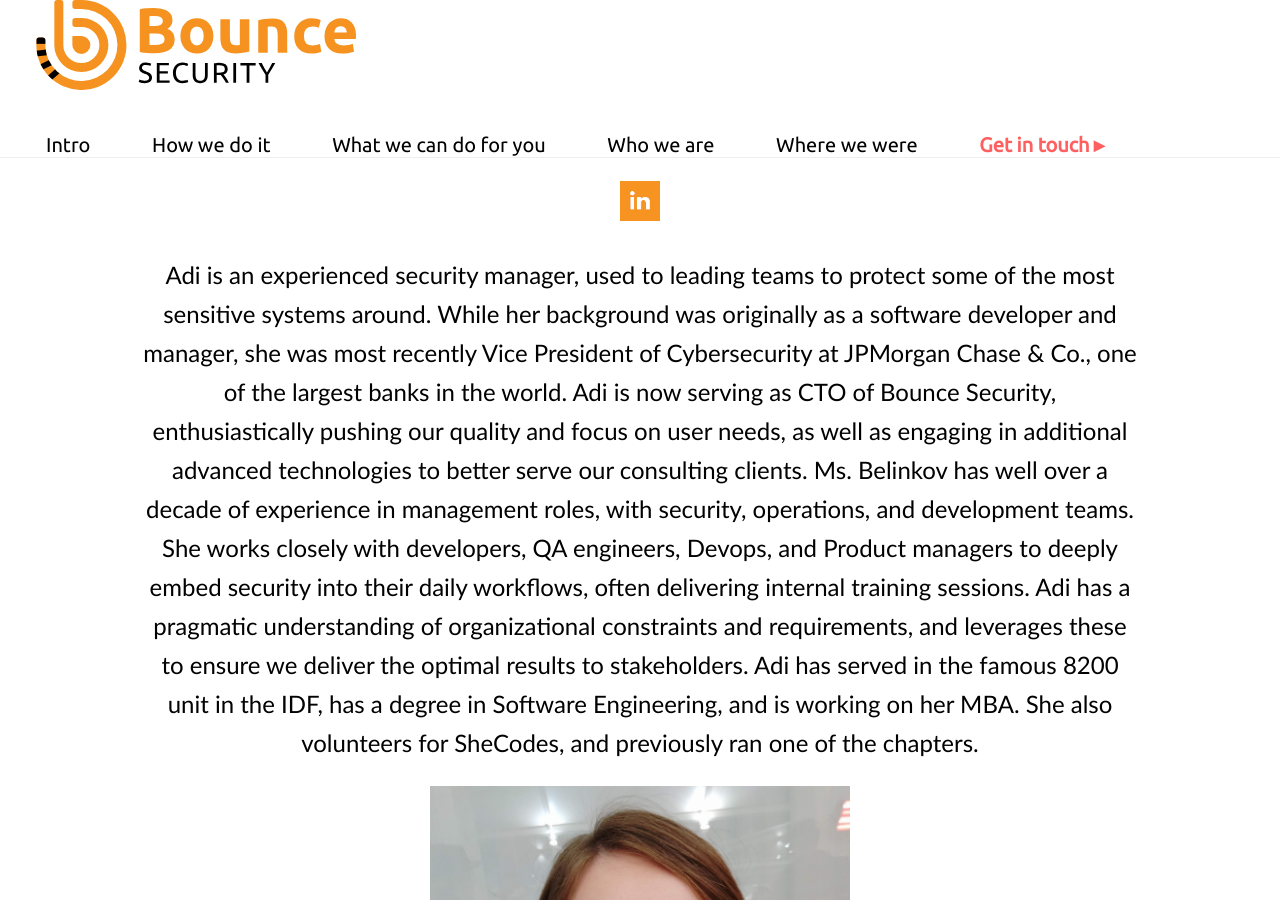
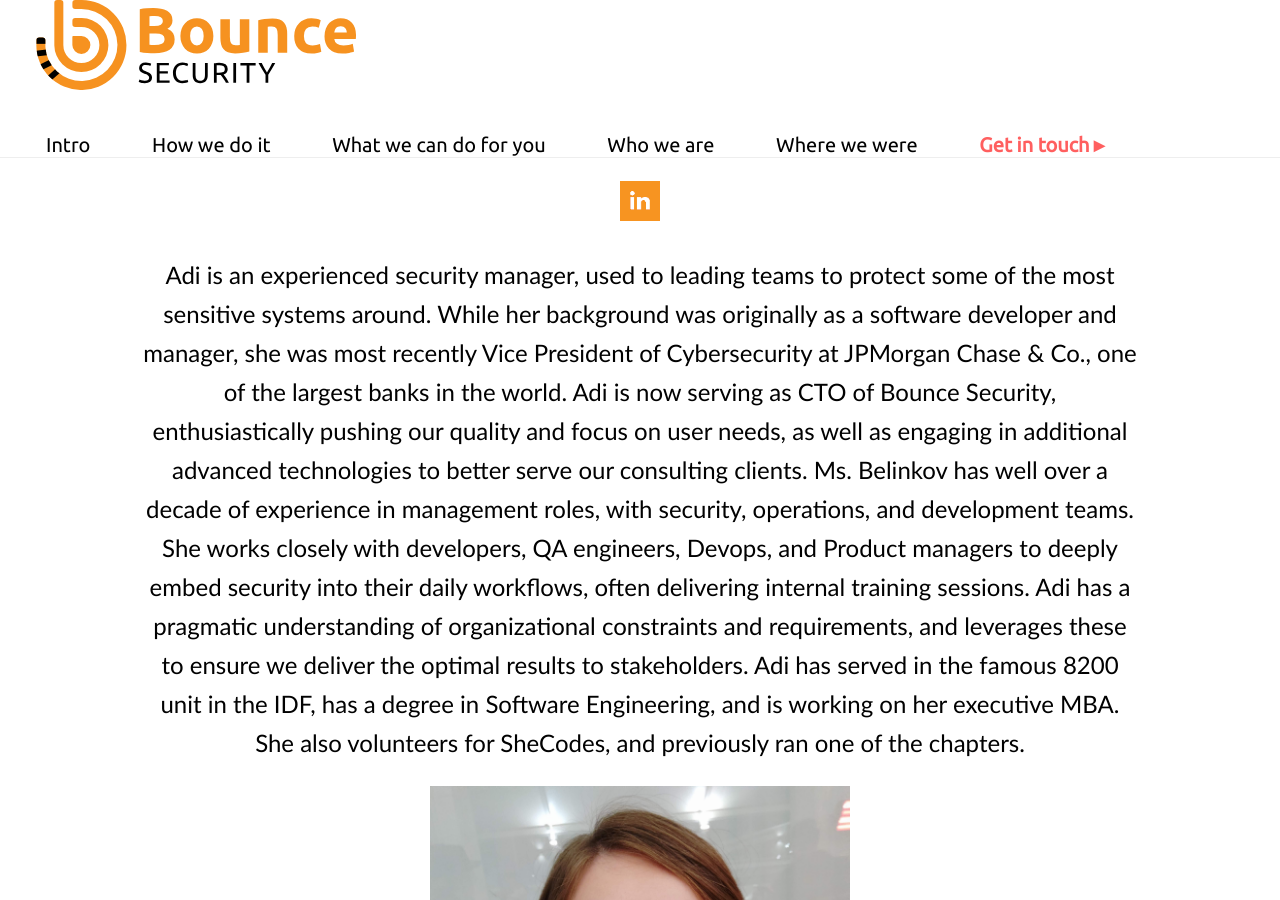
Before and after one commit to kamenskymic/bouncewebsite, a Jekyll site: the page built from index.md, in a window 1280 px wide and 900 px high, scrolled down 4005 px. Built offline with Jekyll 4.4.1, drawn with Linux system fonts in a browser that asks for light colours; some of the changed text lies outside the part shown.

Commit message:
CEO and executive mba

```diff
--- a/_includes/about.md
+++ b/_includes/about.md
@@ -28,7 +28,7 @@ Maya is the COO of Bounce Security.
 
 Adi is an experienced security manager, used to leading teams to protect some of the most sensitive systems around. While her background was originally as a software developer and manager, she was most recently Vice President of Cybersecurity at JPMorgan Chase & Co., one of the largest banks in the world. Adi is now serving as CTO of Bounce Security, enthusiastically pushing our quality and focus on user needs, as well as engaging in additional advanced technologies to better serve our consulting clients.
 Ms. Belinkov has well over a decade of experience in management roles, with security, operations, and development teams. She works closely with developers, QA engineers, Devops, and Product managers to deeply embed security into their daily workflows, often delivering internal training sessions. Adi has a pragmatic understanding of organizational constraints and requirements, and leverages these to ensure we deliver the optimal results to stakeholders.
-Adi has served in the famous 8200 unit in the IDF, has a degree in Software Engineering, and is working on her MBA. She also volunteers for SheCodes, and previously ran one of the chapters.
+Adi has served in the famous 8200 unit in the IDF, has a degree in Software Engineering, and is working on her executive MBA. She also volunteers for SheCodes, and previously ran one of the chapters.
 
 
 ![Emette D profile](/assets/img/EmetteD.jpg){: .profile }
```
Also changed, not shown: other parts of _includes/about.md (+1 -1 lines).
